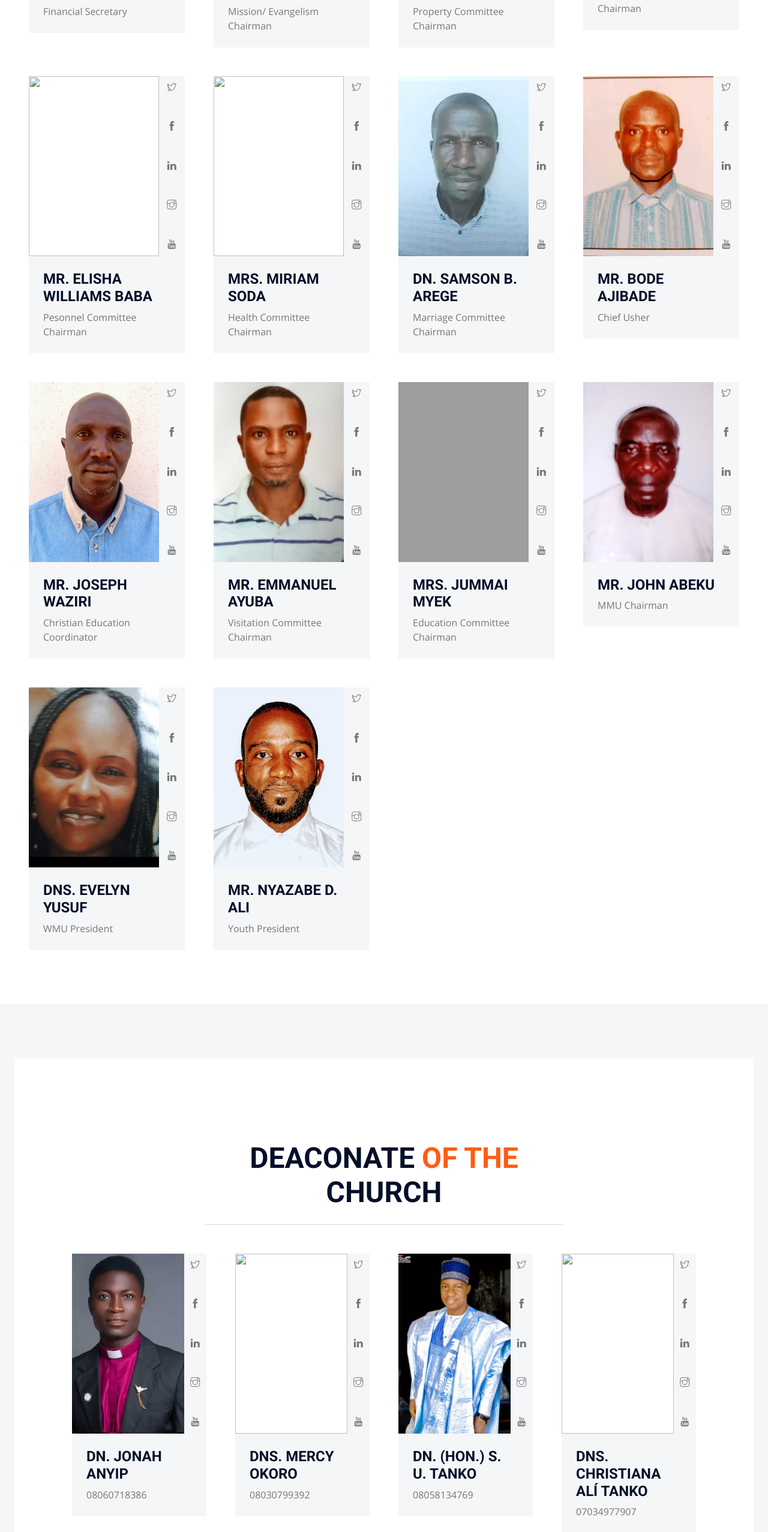
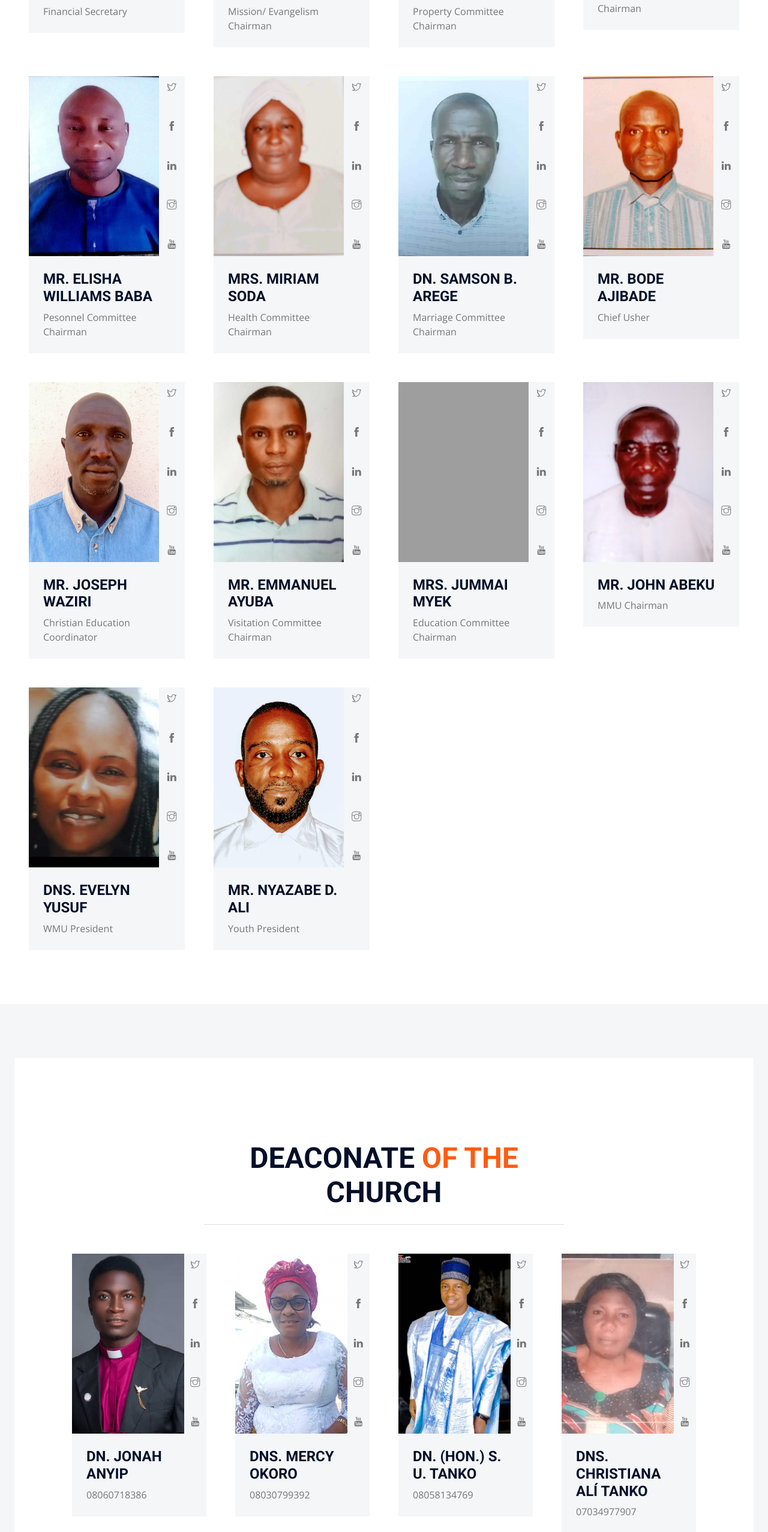
Before and after one commit to GISTechHUB/maranathabckad.com, a plain HTML site: page Leaders.html in a window 1280 px wide. Shown: the part 2120-4674 px from the top of the page at 60% size. Drawn offline with nearby package versions, Linux system fonts and the light colour scheme; grey boxes are pictures that could not be loaded.

Commit message:
Add files via upload

```diff
--- a/Leaders.html
+++ b/Leaders.html
@@ -442,7 +442,7 @@
                 <div class="row g-0">
                     <div class="col-10" style="min-height: 300px;">
                         <div class="position-relative h-100">
-                            <img class="position-absolute w-100 h-100" src="img/mr. williams.jpg" style="object-fit: cover;">
+                            <img class="position-absolute w-100 h-100" src="img-upd/mr. williams.jpg" style="object-fit: cover;">
                         </div>
                     </div>
                     <div class="col-2">
@@ -469,7 +469,7 @@
                 <div class="row g-0">
                     <div class="col-10" style="min-height: 300px;">
                         <div class="position-relative h-100">
-                            <img class="position-absolute w-100 h-100" src="img/mrs soda_1.jpg" style="object-fit: cover;">
+                            <img class="position-absolute w-100 h-100" src="img-upd/mrs soda_1.jpg" style="object-fit: cover;">
                         </div>
                     </div>
                     <div class="col-2">
@@ -734,7 +734,7 @@
                                     <div class="row g-0">
                                         <div class="col-10" style="min-height: 300px;">
                                             <div class="position-relative h-100">
-                                                <img class="position-absolute w-100 h-100" src="img/Dns Okoro.jpg" style="object-fit: cover;">
+                                                <img class="position-absolute w-100 h-100" src="img-upd/Dns Okoro.jpg" style="object-fit: cover;">
                                             </div>
                                             </div>
                                             <div class="col-2">
@@ -782,7 +782,7 @@
                                     <div class="row g-0">
                                         <div class="col-10" style="min-height: 300px;">
                                             <div class="position-relative h-100">
-                                                <img class="position-absolute w-100 h-100" src="img/Dns. Christiana Ali.jpg" style="object-fit: cover;">
+                                                <img class="position-absolute w-100 h-100" src="img-upd/Dns. Christiana Ali.jpg" style="object-fit: cover;">
                                             </div>
                                         </div>
                                         <div class="col-2">
@@ -928,7 +928,7 @@
                                     <div class="row g-0">
                                         <div class="col-10" style="min-height: 300px;">
                                             <div class="position-relative h-100">
-                                                <img class="position-absolute w-100 h-100" src="img/mr baba sako.jpg" style="object-fit: cover;">
+                                                <img class="position-absolute w-100 h-100" src="img-upd/mr baba sako.jpg" style="object-fit: cover;">
                                             </div>
                                         </div>
                                         <div class="col-2">
```
Also changed, not shown: img-upd/Dns Okoro.jpg (added), img-upd/Dns. Christiana Ali.jpg (added), img-upd/Mr. matiyu.jpg (added), img-upd/mr baba sako.jpg (added), img-upd/mr. williams.jpg (added), img-upd/mrs soda_1.jpg (added).
